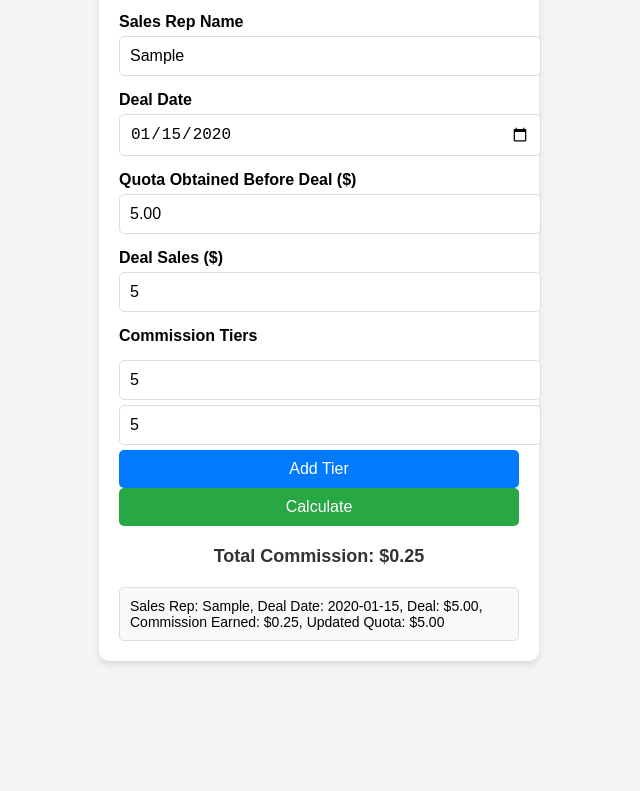
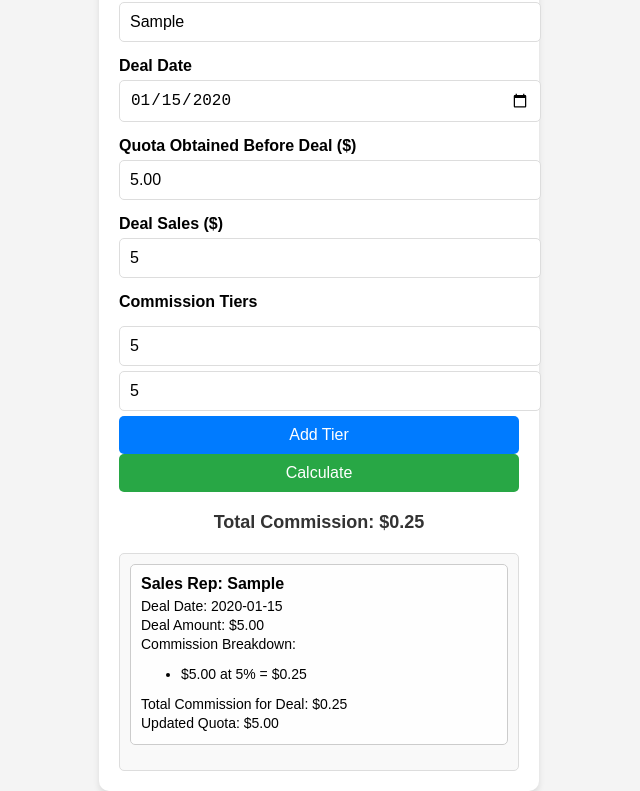
Before and after one commit to sethisgreen/commission-calculator, a plain HTML site: page index.html in a window 1280 px wide. Both pictures are taken after typing "Sample", "2020-01-15", "5", "5", "5" into the empty fields and a click on the button "Calculate". Shown: the part 105-896 px from the top of the page, without its empty margins (321-961 px from the left). Before the commit the page ends 800 px from the top, so only its background shows below. Drawn offline with Linux system fonts and the light colour scheme.

Commit message:
Update index.html

```diff
--- a/index.html
+++ b/index.html
@@ -96,8 +96,26 @@
             padding: 10px;
             border: 1px solid #ddd;
             border-radius: 5px;
-            max-height: 200px;
+            max-height: 400px;
             overflow-y: auto;
+            font-size: 14px;
+        }
+
+        .log-entry {
+            margin-bottom: 15px;
+            padding: 10px;
+            border: 1px solid #ccc;
+            border-radius: 5px;
+            background-color: #fefefe;
+        }
+
+        .log-entry h3 {
+            margin: 0 0 5px;
+            font-size: 16px;
+        }
+
+        .log-entry p {
+            margin: 3px 0;
             font-size: 14px;
         }
     </style>
@@ -163,8 +181,8 @@
             }
 
             let commission = 0;
-            let remainingSales = sales + quota;
-            updatedQuota = sales + quota;
+            let remainingSales = sales;
+            let details = [];
 
             tierElements.forEach((tier) => {
                 const threshold = parseFloat(tier.querySelector('.tier-sales').value);
@@ -176,21 +194,41 @@
                 }
 
                 if (remainingSales > threshold) {
-                    commission += (threshold * rate) / 100;
+                    const tierCommission = (threshold * rate) / 100;
+                    commission += tierCommission;
+                    details.push({ threshold, rate, amount: threshold, tierCommission });
                     remainingSales -= threshold;
                 } else {
-                    commission += (remainingSales * rate) / 100;
+                    const tierCommission = (remainingSales * rate) / 100;
+                    commission += tierCommission;
+                    details.push({ threshold, rate, amount: remainingSales, tierCommission });
                     remainingSales = 0;
                 }
             });
 
             totalCommission += commission;
+            updatedQuota += sales;
 
             document.getElementById('result').textContent = `Total Commission: $${totalCommission.toFixed(2)}`;
 
             const log = document.getElementById('log');
             const logEntry = document.createElement('div');
-            logEntry.textContent = `Sales Rep: ${repName}, Deal Date: ${dealDate}, Deal: $${sales.toFixed(2)}, Commission Earned: $${commission.toFixed(2)}, Updated Quota: $${updatedQuota.toFixed(2)}`;
+            logEntry.classList.add('log-entry');
+            logEntry.innerHTML = `
+                <h3>Sales Rep: ${repName}</h3>
+                <p>Deal Date: ${dealDate}</p>
+                <p>Deal Amount: $${sales.toFixed(2)}</p>
+                <p>Commission Breakdown:</p>
+                <ul>
+                    ${details
+                        .map(
+                            (d) => `<li>$${d.amount.toFixed(2)} at ${d.rate}% = $${d.tierCommission.toFixed(2)}</li>`
+                        )
+                        .join('')}
+                </ul>
+                <p>Total Commission for Deal: $${commission.toFixed(2)}</p>
+                <p>Updated Quota: $${updatedQuota.toFixed(2)}</p>
+            `;
             log.appendChild(logEntry);
 
             document.getElementById('quota').value = updatedQuota.toFixed(2);
```
